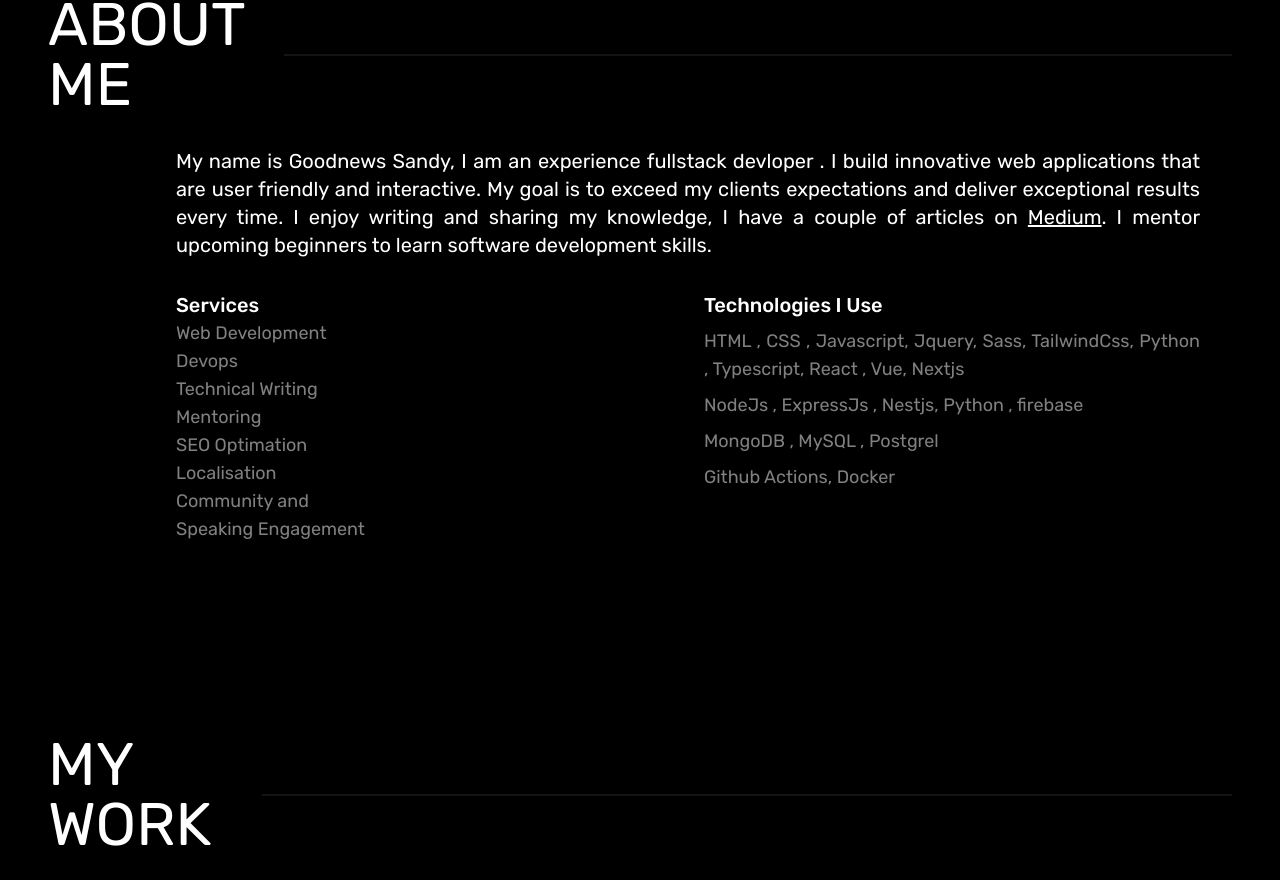
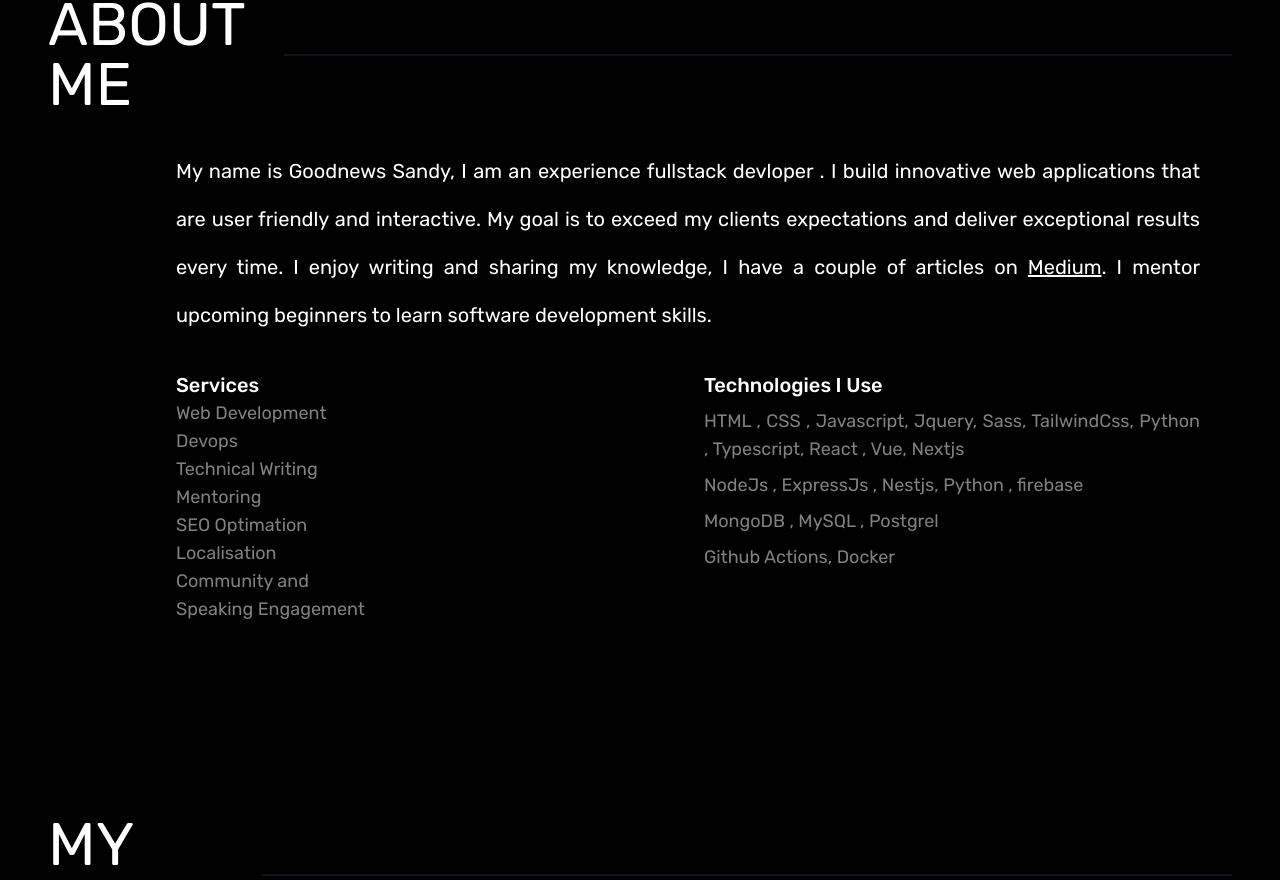
Before and after one commit to sandygudie/sandy_portfolio, a Next.js app: page / in a window 1280 px wide. Shown: the part 761-1641 px from the top of the page. Built offline with nearby package versions, Linux system fonts and the light colour scheme.

Commit message:
added new portfolo

```diff
--- a/components/AboutMe.jsx
+++ b/components/AboutMe.jsx
@@ -14,7 +14,7 @@ export default function AboutMe() {
           and organizations achieve their goals through effective and efficient
           web development solutions.
         </p> */}
-        <p className="">
+        <p className="leading-[3rem]">
           My name is Goodnews Sandy, I am an experience fullstack devloper . I
           build innovative web applications that are user friendly and
           interactive. My goal is to exceed my clients expectations and deliver
```
